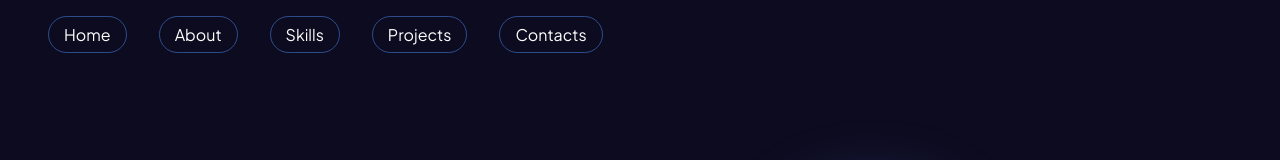
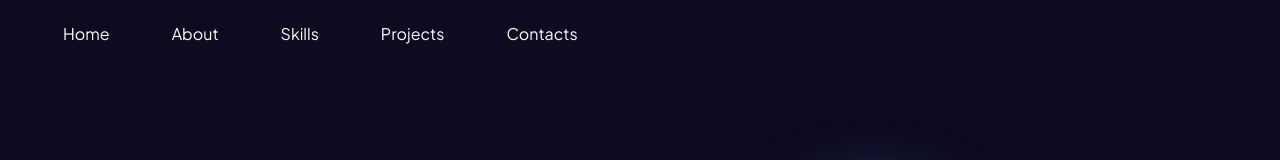
Before and after one commit to riyaaa15/my-portfolio, a React (Vite) app: page / in a window 1280 px wide. Shown: the top 160 px of the page. Built offline with nearby package versions, Linux system fonts and the light colour scheme; a web font is replaced by a local one.

Commit message:
remove border drom navbar

```diff
--- a/src/Components/NavBar.css
+++ b/src/Components/NavBar.css
@@ -19,7 +19,7 @@ li {
     padding: 7px 15px;
     border-radius: 20px;
     transition: all 0.3s ease;
-    border: 1px solid rgba(79, 142, 247, 0.5);
+    /* border: 1px solid rgba(79, 142, 247, 0.5); */
 }
 
 li:hover {
```
